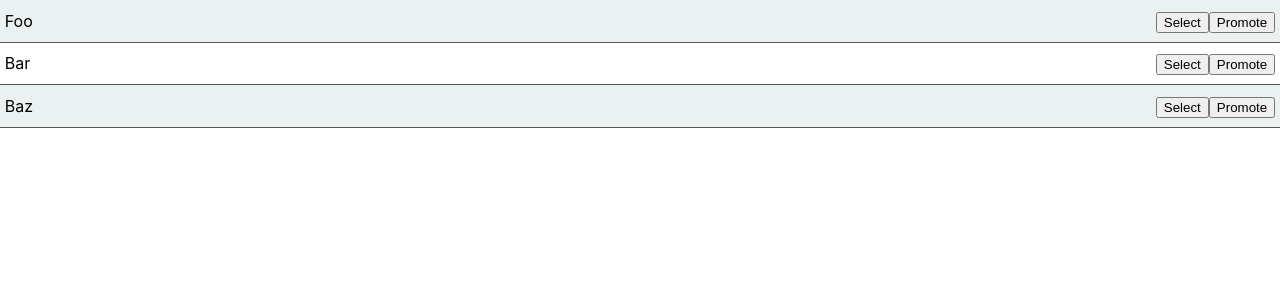
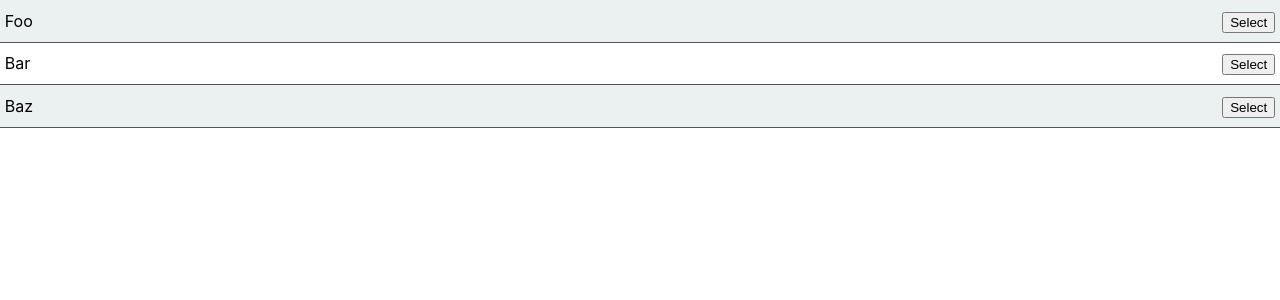
Before and after one commit to reergymerej/bad-parents, a React (Create React App) app: page / in a window 1280 px wide. Shown: the top 300 px of the page. Built offline with nearby package versions, Linux system fonts and the light colour scheme.

Commit message:
Add pending verification, hide promote

```diff
--- a/src/App.js
+++ b/src/App.js
@@ -6,8 +6,11 @@ const DataRow = (props) => (
     <div className="Text">{props.text}</div>
     <div className="Controls">
       <button onClick={props.onSelect}>Select</button>
-      { props.user && (props.user.admin || props.user.promoter)
-        && <button onClick={props.onPromote}>Promote</button>
+      { props.user
+          && (props.user.admin
+            || (props.user.promoter && !props.user.pendingVerification)
+          )
+          && <button onClick={props.onPromote}>Promote</button>
       }
       { props.user && props.user.admin
         && <button onClick={props.onDelete}>Delete</button>
@@ -38,6 +41,7 @@ function App() {
   const user = {
     admin: false,
     promoter: true,
+    pendingVerification: true,
   }
   return (
     <div className="App">
```
